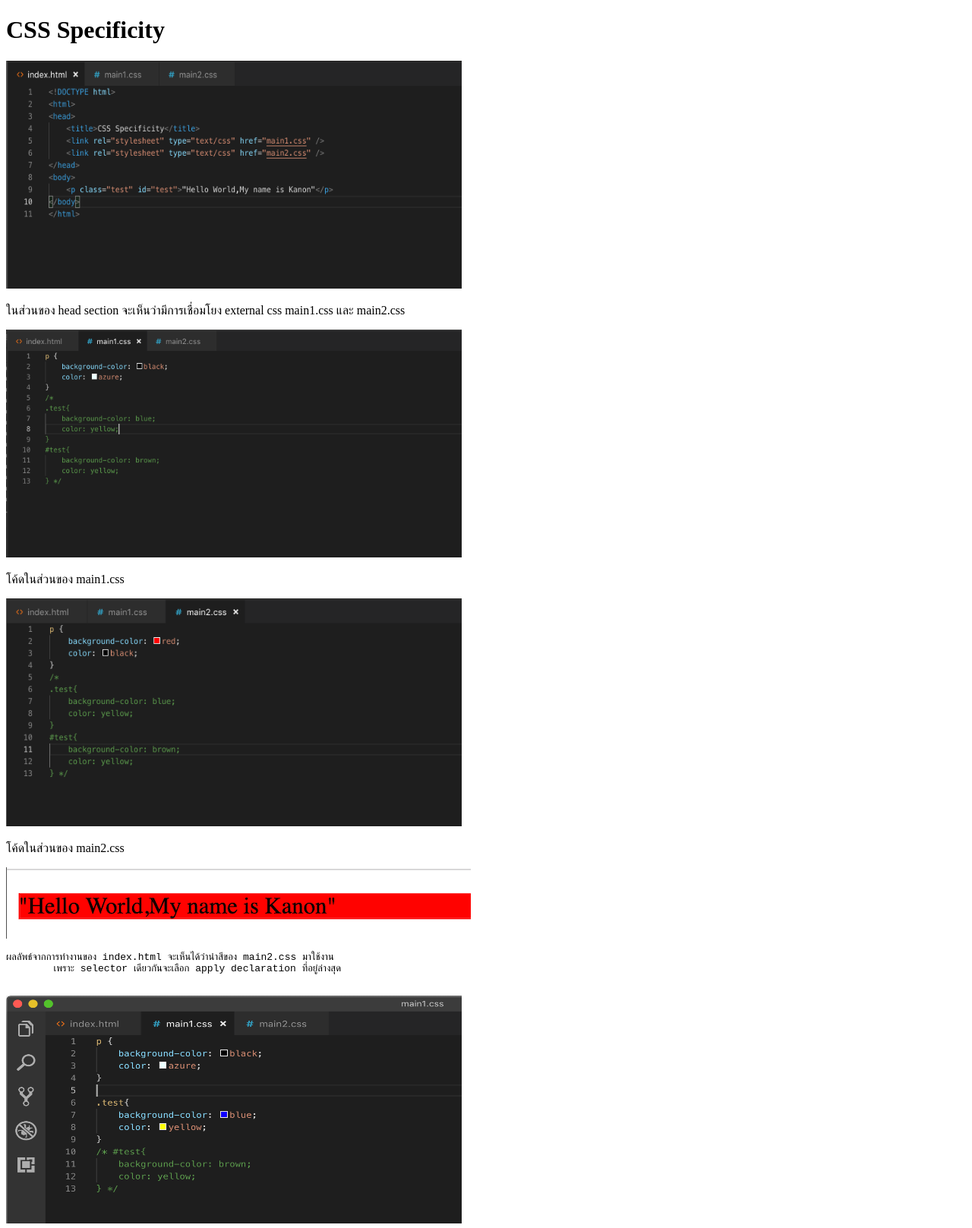
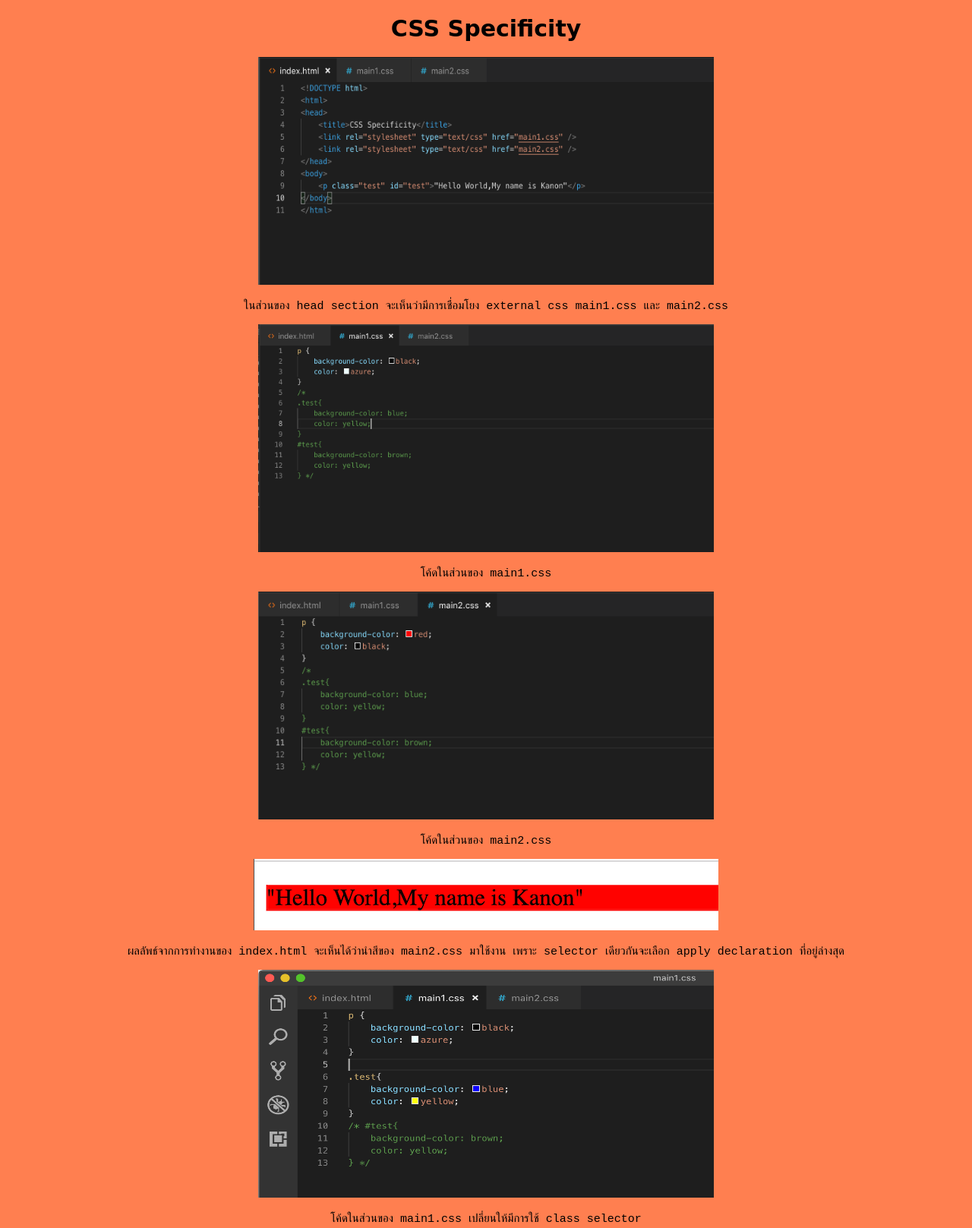
Before and after one commit to kopinw1234/kopinw1234.github.io, a plain HTML site: page cssSpecificity/index.html in a window 1280 px wide. Shown: the top 1617 px of the page at 76% size. Drawn offline with Linux system fonts and the light colour scheme.

Commit message:
upload style.css and index.html(done)

```diff
--- a/cssSpecificity/index.html
+++ b/cssSpecificity/index.html
@@ -2,10 +2,10 @@
 <html>
 <head>
     <title>CSS Specificity</title>
+    <link rel="stylesheet"  type="text/css" href="style.css">
 </head>
 <body>
     <h1>CSS Specificity</h1>
-
             <img src="index.png" alt="index.html" height="300em" width="600em">
             <p>ในส่วนของ head section จะเห็นว่ามีการเชื่อมโยง external css main1.css และ main2.css</p>
             <img src="main1UseTag.png" alt="main1.css use tag" height="300em" width="600em">
@@ -13,9 +13,8 @@
             <img src="main2UseTag.png" alt="main2.css use tag" height="300em" width="600em">
             <p>โค้ดในส่วนของ main2.css</p>
             <img src="result1Tag2Tag.png" alt="result from main1.css use tag and main2.css use tag">
-    <pre>ผลลัพธ์จากการทำงานของ index.html จะเห็นได้ว่านำสีของ main2.css มาใช้งาน
-        เพราะ selector เดียวกันจะเลือก apply declaration ที่อยู่ล่างสุด
-    </pre>
+            <p>ผลลัพธ์จากการทำงานของ index.html จะเห็นได้ว่านำสีของ main2.css มาใช้งาน เพราะ selector เดียวกันจะเลือก apply declaration ที่อยู่ล่างสุด
+            </p>
             <img src="main1UseClass.png" alt="main1.css use class" height="300em" width="600em">
             <p>โค้ดในส่วนของ main1.css เปลี่ยนให้มีการใช้ class selector</p>
             <img src="result1Class2Tag.png" alt="result from main1.css use class and main2.css use tag">
--- /dev/null
+++ b/cssSpecificity/style.css
@@ -0,0 +1,22 @@
+h1 {
+    font-family: 'Abril Fatface', cursive;
+    font-size: 30px;
+}
+p {
+    font-family: 'Courier New', Courier, monospace;
+    font-size: 15px;
+}
+pre {
+    font-family: 'Courier New', Courier, monospace;
+    font-size: 15px;
+}
+/* .all-info {
+
+}
+.info{
+    grid-column-start: 3;
+} */
+body {
+    background-color: coral;
+    text-align: center;
+}
```
Lines whose indentation alone changed are shown as unchanged.
